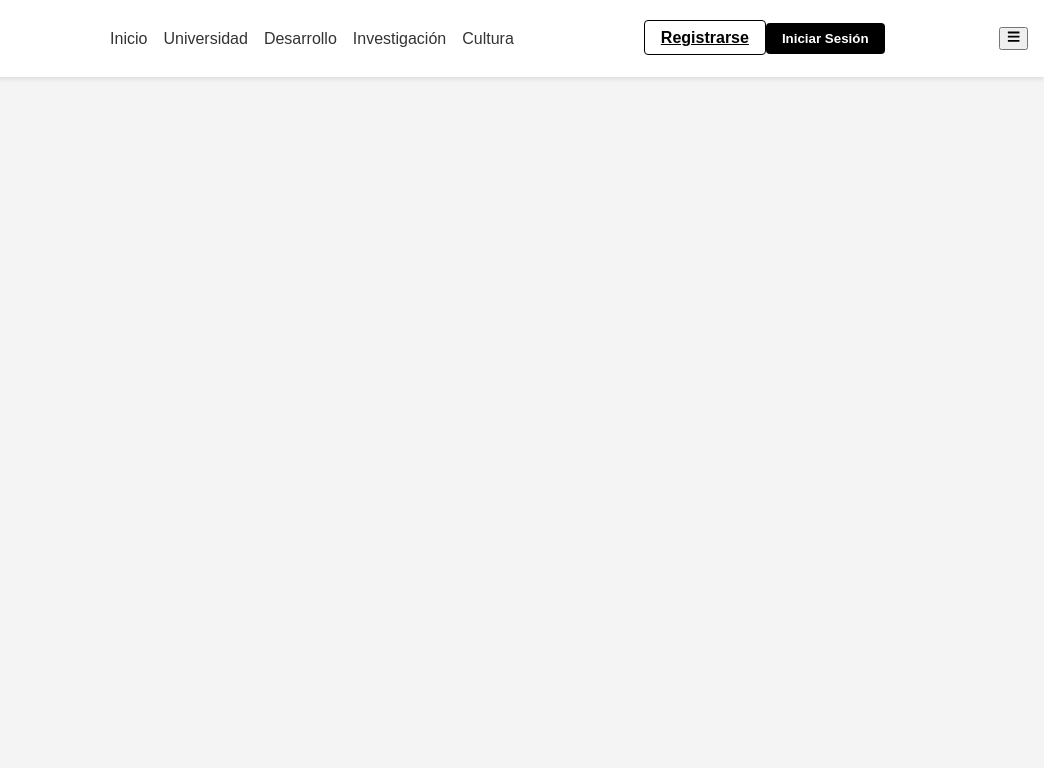
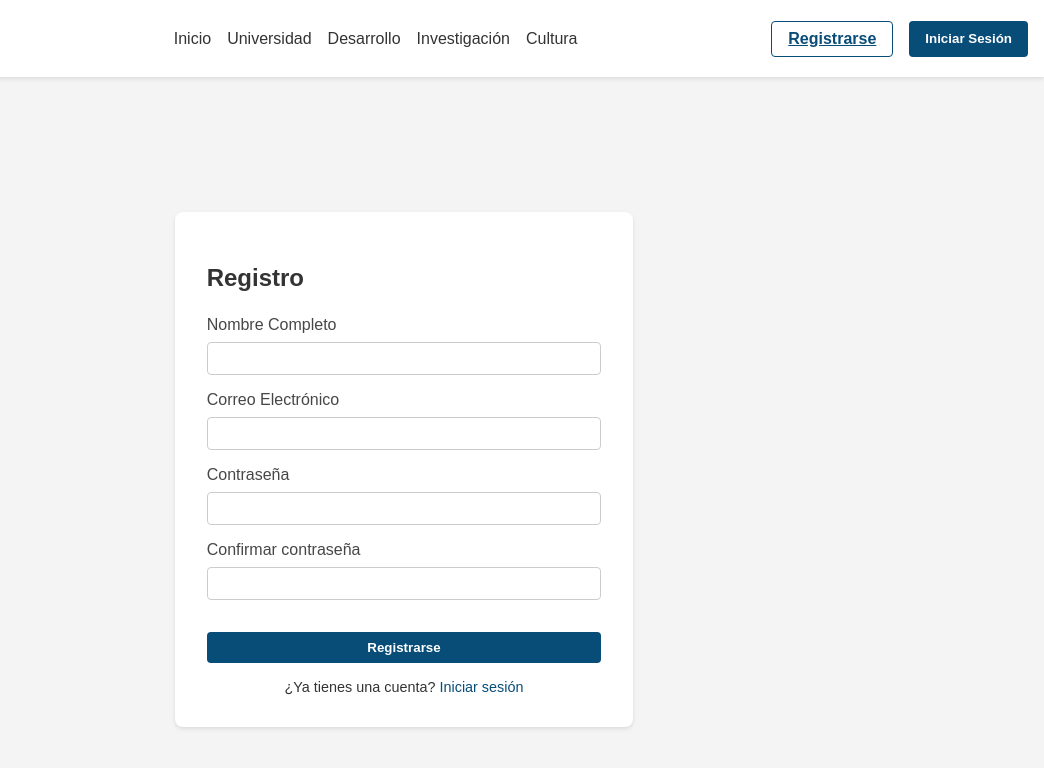
Before and after one commit to felosandoval/USMAdmissions, a React app: page /registrer in a window 1280 px wide. Shown: the full height of the page, 236-1280 px from the left. Built offline with nearby package versions, Linux system fonts and the light colour scheme.

Commit message:
v3 Estilos modularizados final

```diff
--- a/src/components/Header.jsx
+++ b/src/components/Header.jsx
@@ -25,7 +25,7 @@ const Header = () => {
         </ul>
       </nav>
       <div className={`header__buttons ${isMenuOpen ? 'header__buttons--open' : ''}`}>
-        <Link to="/registro" className="btn btn--secondary">Registrarse</Link>
+        <Link to="/registrer" className="btn btn--secondary">Registrarse</Link>
         <button className="btn btn--primary">Iniciar Sesión</button>
       </div>
       <button className="header__menu-toggle" onClick={toggleMenu} aria-label="Toggle menu">
--- a/src/pages/HomePage.jsx
+++ b/src/pages/HomePage.jsx
@@ -3,7 +3,7 @@ import { BrowserRouter as Router, Route, Routes } from 'react-router-dom';
 import Header from '../components/Header';
 import Banner from '../components/Banner';
 import Card from '../components/Card';
-import RegistroPage from './RegistroPage';
+import RegistrerPage from './RegistrerPage';
 import { FaUsers, FaCogs, FaLightbulb } from 'react-icons/fa';
 
 const HomePage = () => {
@@ -37,7 +37,7 @@ const HomePage = () => {
               </>
             }
           />
-          <Route path="/registro" element={<RegistroPage />} />
+          <Route path="/registrer" element={<RegistrerPage />} />
         </Routes>
       </div>
     </Router>
--- a/src/pages/RegistroPage.jsx
+++ b/src/pages/RegistrerPage.jsx
@@ -1,9 +1,9 @@
 import React from 'react';
 import { Link } from 'react-router-dom';
 
-const RegistroPage = () => {
+const RegistrerPage = () => {
   return (
-    <div className="registro-page">
+    <div className="registrer-page">
       <div className="card">
         <h2 className="card__title">Registro</h2>
         <form>
@@ -33,4 +33,4 @@ const RegistroPage = () => {
   );
 };
 
-export default RegistroPage;
+export default RegistrerPage;
--- a/src/stylesheets/base/_global.scss
+++ b/src/stylesheets/base/_global.scss
@@ -1,5 +1,6 @@
 @use 'variables';
 
+// Global styles
 body {
   font-family: Arial, sans-serif;
   color: variables.$text-color;
--- a/src/stylesheets/base/_mixins.scss
+++ b/src/stylesheets/base/_mixins.scss
@@ -1,3 +1,4 @@
+// Mixins
 @mixin respond-to($breakpoint) {
   @if $breakpoint == "small" {
     @media (max-width: 767px) { @content; }
--- a/src/stylesheets/base/_variables.scss
+++ b/src/stylesheets/base/_variables.scss
@@ -1,4 +1,5 @@
-$primary-color: #000000;
+// Variables
+$primary-color: #084c78;
 $secondary-color: #ffffff;
 $text-color: #333;
 $background-color: #f4f4f4;
--- a/src/stylesheets/components/_banner.scss
+++ b/src/stylesheets/components/_banner.scss
@@ -10,6 +10,7 @@
   h1 {
     font-size: 3rem;
     margin-bottom: 1rem;
+
     @include mixins.respond-to('small') {
       font-size: 2rem;
     }
@@ -18,6 +19,7 @@
   h2 {
     font-size: 1.5rem;
     margin-bottom: 2rem;
+
     @include mixins.respond-to('small') {
       font-size: 1.2rem;
     }
--- a/src/stylesheets/components/_buttons.scss
+++ b/src/stylesheets/components/_buttons.scss
@@ -17,4 +17,9 @@
     color: variables.$primary-color;
     border: 1px solid variables.$primary-color;
   }
+
+  &--large {
+    padding: 1rem 2rem;
+    font-size: 1.2rem;
+  }
 }
--- a/src/stylesheets/components/_cards.scss
+++ b/src/stylesheets/components/_cards.scss
@@ -8,6 +8,7 @@
   max-width: 1200px;
   margin: 0 auto;
   gap: 2rem;
+  flex-wrap: nowrap;
 }
 
 .card {
@@ -16,9 +17,29 @@
   background-color: white;
   border-radius: 25px;
   box-shadow: 0 2px 4px rgba(0,0,0,0.1);
+  margin-bottom: 1rem;
   flex-basis: calc(33.333% - 2rem);
 
   @include mixins.respond-to('small') {
     flex-basis: 100%;
   }
+
+  @include mixins.respond-to('medium') {
+    flex-basis: calc(50% - 2rem);
+  }
+
+  &__icon {
+    font-size: 3rem;
+    color: variables.$primary-color;
+    margin-bottom: 1rem;
+  }
+
+  &__title {
+    font-size: 1.5rem;
+    margin-bottom: 0.5rem;
+  }
+
+  &__subtitle {
+    color: variables.$text-color;
+  }
 }
--- a/src/stylesheets/components/_header.scss
+++ b/src/stylesheets/components/_header.scss
@@ -1,5 +1,5 @@
+@use '../base/variables';
 @use '../base/mixins';
-@use '../base/variables';
 
 .header {
   display: flex;
@@ -28,6 +28,10 @@
       background-color: white;
       padding: 1rem;
       box-shadow: 0 2px 4px rgba(0,0,0,0.1);
+
+      &--open {
+        display: block;
+      }
     }
 
     ul {
@@ -48,6 +52,49 @@
           }
         }
       }
+
+      @include mixins.respond-to('small') {
+        flex-direction: column;
+        align-items: center;
+
+        li {
+          margin-right: 0;
+          margin-bottom: 1rem;
+        }
+      }
+    }
+  }
+
+  &__buttons {
+    display: flex;
+    gap: 1rem;
+
+    @include mixins.respond-to('small') {
+      display: none;
+      flex-direction: column;
+      position: absolute;
+      top: 100%;
+      left: 0;
+      right: 0;
+      background-color: white;
+      padding: 1rem;
+      box-shadow: 0 2px 4px rgba(0,0,0,0.1);
+
+      &--open {
+        display: flex;
+      }
+    }
+  }
+
+  &__menu-toggle {
+    display: none;
+    background: none;
+    border: none;
+    font-size: 1.5rem;
+    cursor: pointer;
+
+    @include mixins.respond-to('small') {
+      display: block;
     }
   }
 }
--- a/src/stylesheets/index.scss
+++ b/src/stylesheets/index.scss
@@ -1,9 +1,10 @@
 @use 'base/variables';
 @use 'base/mixins';
 @use 'base/global';
+
 @use 'components/header';
 @use 'components/banner';
 @use 'components/cards';
 @use 'components/buttons';
-@use 'pages/login/login';
+
 @use 'pages/registrer/registrer';
--- a/src/stylesheets/pages/registrer/_registrer.scss
+++ b/src/stylesheets/pages/registrer/_registrer.scss
@@ -6,4 +6,63 @@
   align-items: center;
   justify-content: center;
   background-color: variables.$background-color;
+
+  .card {
+    width: 100%;
+    max-width: 400px;
+    padding: 2rem;
+    background-color: white;
+    border-radius: 8px;
+    box-shadow: 0 2px 4px rgba(0,0,0,0.1);
+
+    &__title {
+      font-size: 1.5rem;
+      font-weight: bold;
+      text-align: left;
+      margin-bottom: 1.5rem;
+    }
+
+    form {
+      display: flex;
+      flex-direction: column;
+      gap: 1rem;
+
+      .form-group {
+        display: flex;
+        flex-direction: column;
+        gap: 0.5rem;
+      }
+
+      label {
+        font-weight: 500;
+        text-align: left;
+        opacity: 0.9;
+      }
+
+      input {
+        padding: 0.5rem;
+        border: 1px solid #ccc;
+        border-radius: 4px;
+      }
+
+      button {
+        margin-top: 1rem;
+      }
+    }
+
+    .login-link {
+      margin-top: 1rem;
+      text-align: center;
+      font-size: 0.9rem;
+
+      a {
+        color: variables.$primary-color;
+        text-decoration: none;
+
+        &:hover {
+          text-decoration: underline;
+        }
+      }
+    }
+  }
 }
```
